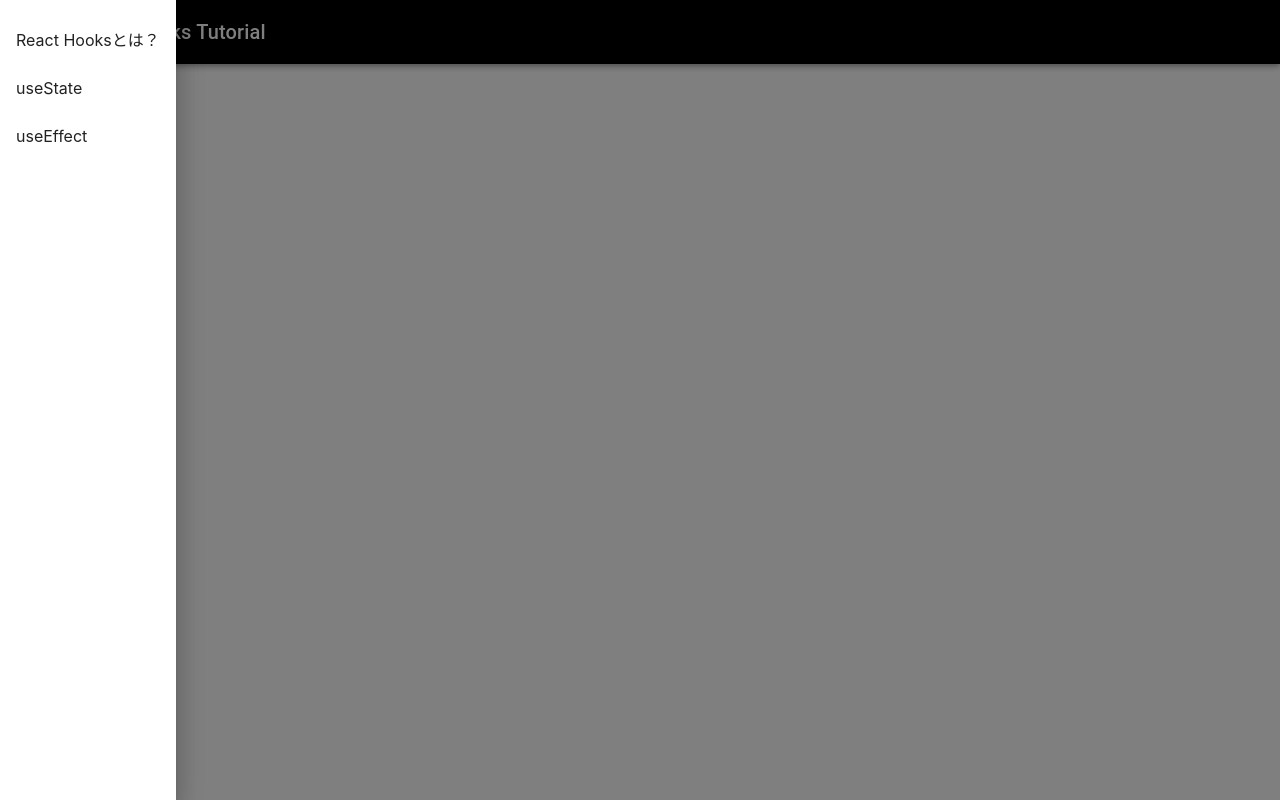
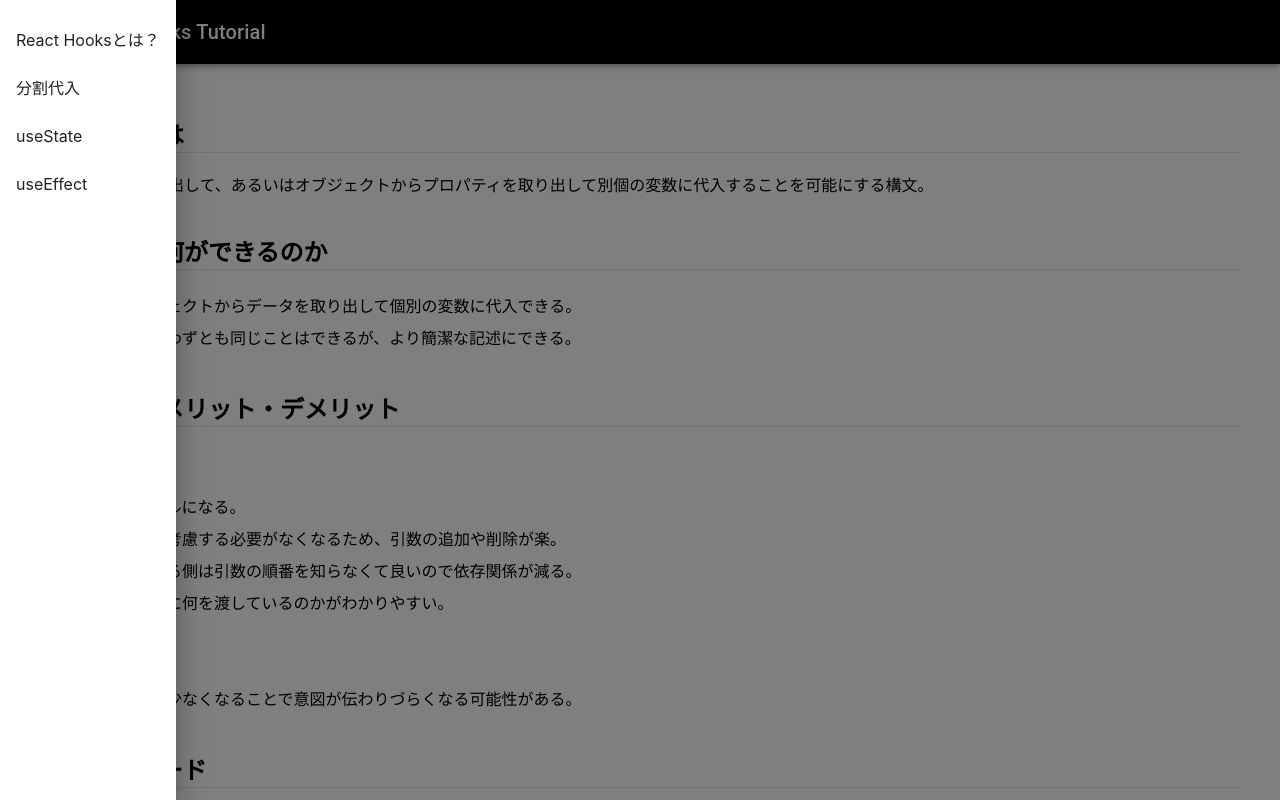
Before and after one commit to Teppeichang/react_hooks_tutorial, a React (Create React App) app: page /destructing-assignment in a window 1280 px wide. Both pictures are taken after a click on the button "menu". Shown: the top 800 px of the page. Built offline with nearby package versions, Linux system fonts and the light colour scheme.

Commit message:
Fix: useStateページのサンプルコード、Add: 分割代入解説ページ

```diff
--- a/src/App.jsx
+++ b/src/App.jsx
@@ -2,9 +2,10 @@ import { BrowserRouter, Routes, Route } from "react-router-dom";
 import Header from "./components/Header";
 import Footer from "./components/Footer";
 import Top from "./pages/Top";
+import AboutHooks from "./pages/AboutHooks";
+import DestructuringAssignment from "./pages/DestructuringAssignment";
 import UseStatePage from "./pages/UseStatePage";
 import UseEffectPage from "./pages/UseEffectPage";
-import AboutHooks from "./pages/AboutHooks";
 
 function App() {
   return (
@@ -12,9 +13,10 @@ function App() {
       <Header />
       <Routes>
         <Route path="/" element={<Top />} />
+        <Route path="/about-hooks" element={<AboutHooks />}/>
+        <Route path="/destructing-assignment" element={<DestructuringAssignment />}/>
         <Route path="/usestate" element={<UseStatePage />} />
         <Route path="/useeffect" element={<UseEffectPage />} />
-        <Route path="/about-hooks" element={<AboutHooks />}/>
       </Routes>
       <Footer />
     </BrowserRouter>
--- a/src/components/Header.jsx
+++ b/src/components/Header.jsx
@@ -32,6 +32,9 @@ const Header = () => {
           <Link to="/about-hooks" className="hover:text-sky-400 hover:underline">
             React Hooksとは？
           </Link>
+          <Link to="/destructing-assignment" className="hover:text-sky-400 hover:underline">
+            分割代入
+          </Link>
           <Link to="/usestate" className="hover:text-sky-400 hover:underline">
             useState
           </Link>
--- /dev/null
+++ b/src/pages/DestructuringAssignment.jsx
@@ -0,0 +1,75 @@
+const DestructuringAssignment = () => {
+  return (
+    <div>
+      <div className="my-20 p-10 flex flex-col min-h-screen">
+        <p className="text-2xl font-bold">分割代入とは</p>
+        <hr />
+        <p className="mt-5">
+          配列から値を取り出して、あるいはオブジェクトからプロパティを取り出して別個の変数に代入することを可能にする構文。
+        </p>
+        <p className="text-2xl font-bold mt-10">分割代入で何ができるのか</p>
+        <hr />
+        <ul className="list-disc list-inside pl-2 mt-5 leading-8">
+          <li>配列やオブジェクトからデータを取り出して個別の変数に代入できる。</li>
+          <li>分割代入を使わずとも同じことはできるが、より簡潔な記述にできる。</li>
+        </ul>
+        <p className="text-2xl font-bold mt-10">分割代入のメリット・デメリット</p>
+        <hr />
+        <p className="mt-5">メリット 👍</p>
+        <ul className="list-disc list-inside mt-5 pl-2 leading-8">
+          <li>記述がシンプルになる。</li>
+          <li>引数の順番を考慮する必要がなくなるため、引数の追加や削除が楽。</li>
+          <li>関数を実行する側は引数の順番を知らなくて良いので依存関係が減る。</li>
+          <li>引数を渡す時に何を渡しているのかがわかりやすい。</li>
+        </ul>
+        <p className="mt-5">デメリット 👎</p>
+        <ul className="list-disc list-inside mt-5 pl-2 leading-8">
+          <li>変数の記述が少なくなることで意図が伝わりづらくなる可能性がある。</li>
+        </ul>
+        <p className="text-2xl font-bold mt-10">サンプルコード</p>
+        <hr />
+        <p className="mt-5">配列の分割代入</p>
+        <code className="bg-slate-200 block mt-5 mb-5 p-5">
+          /* 分割代入 */ <br />
+          let [name, age, gender] = ["山田太郎", 25, "男"]; <br />
+          console.log(name, age, gender); ={'>'} "山田太郎", 25, "男" <br />
+          <br />
+          /* Not分割代入 */ <br />
+          let array = ['山田太郎', 25, '男']; <br />
+          let name = array[0]; <br />
+          let age = array[1]; <br />
+          let gender = array[2]; <br />
+          console.log(name, age, gender); ={'>'} "山田太郎", 25, "男"
+        </code>
+        <p>変数を入れ替える</p>
+        <code className="bg-slate-200 block mt-5 mb-5 p-5">
+          /* 分割代入 */ <br />
+          let str_a = 'チキン'; <br />
+          let str_b = '南蛮'; <br />
+          [str_a, str_b] = [str_b, str_a]; <br />
+          console.log(str_a + str_b); ={'>'} 南蛮チキン <br />
+          <br />
+          /* Not分割代入 */ <br />
+          let str_a = 'チキン'; <br />
+          let str_b = '南蛮'; <br />
+          let hoge = str_a; <br />
+          str_a = str_b; <br />
+          str_b = hoge; <br />
+          console.log(str_a + str_b); ={'>'} 南蛮チキン
+        </code>
+        <p>関心のない値をreturnしない</p>
+        <code className="bg-slate-200 block mt-5 mb-5 p-5">
+          function hoge () {'{'} <br />
+          <p className="ml-5">return ['バナナ', 'りんご', 'メロン']</p>
+          {'}'} <br />
+          <br />
+          const [a, , b] = hoge(); <br />
+          console.log(a); ={'>'} バナナ <br />
+          console.log(b); ={'>'} メロン
+        </code>
+      </div>
+    </div>
+  );
+};
+
+export default DestructuringAssignment;
--- a/src/pages/UseStatePage.jsx
+++ b/src/pages/UseStatePage.jsx
@@ -84,8 +84,7 @@ const UseStatePage = () => {
                 <p className="ml-5">const [count, setCount] = useState(0);</p>
                 <br />
                 <p className="ml-5">const handleClick = () ={'>'} {'{'}</p>
-                <br />
-                <p className="ml-10">count + 1;</p>
+                <p className="ml-10">setCount(count + 1);</p>
                 {'}'}
                 <br />
                 <br />
@@ -133,11 +132,9 @@ const UseStatePage = () => {
                 <br />
                 const CountComponent = () => {'{'}
                 <br />
-                const [count, setCount] = useState(0);
-                <br />
-                const handleClick = () => {'{'}
-                <br />
-                <p className="ml-5">count + 1;</p>
+                <p className="ml-5">const [count, setCount] = useState(0);</p>
+                <p className="ml-5">const handleClick = () => {'{'}</p>
+                <p className="ml-10">setCount(count + 1);</p>
                 {'}'}
                 <br />
                 <br />
```
